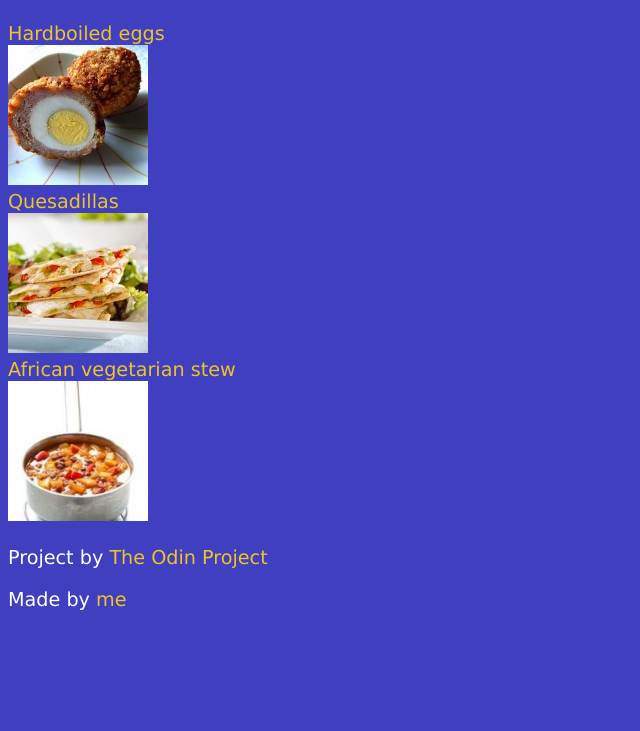
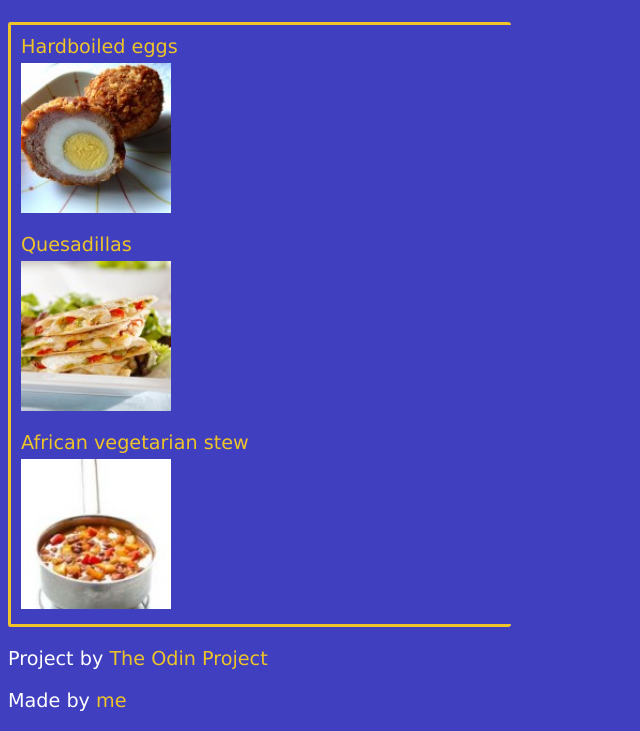
Before and after one commit to gabriel-tanase1/TOPF-Recipes-Website, a plain HTML site: page index.html in a window 1280 px wide. Shown: the part 74-805 px from the top of the page, without its empty margins (0-640 px from the left). Drawn offline with Linux system fonts and the light colour scheme.

Commit message:
Fix the styling on the main page

```diff
--- a/index.html
+++ b/index.html
@@ -9,15 +9,21 @@
 <body>
 <h1>Recipes</h1>
 <ul class="recipe-list">
+    <div class="recipe-container">
         <a href="recipes/eggs.html">
-        <li>Hardboiled eggs</li><img src="images/eggs.jpg" alt="Hardboiled eggs">
+            <li class="recipe-item">Hardboiled eggs</li><img class="recipe-pic" src="images/eggs.jpg" alt="Hardboiled eggs">
         </a>
+    </div>
+    <div class="recipe-container">
         <a href="recipes/quesadillas.html">
-        <li>Quesadillas</li><img src="images/quesadillas.jpg" alt="Quesadillas">
+            <li class="recipe-item">Quesadillas</li><img class="recipe-pic" src="images/quesadillas.jpg" alt="Quesadillas">
         </a>
+    </div>
+    <div class="recipe-container">
         <a href="recipes/stew.html">
-        <li>African vegetarian stew</li><img src="images/stew.jpg" alt="African vegetarian stew">
+            <li class="recipe-item">African vegetarian stew</li><img class="recipe-pic" src="images/stew.jpg" alt="African vegetarian stew">
         </a>
+    </div>
 </ul>
 
 <p>Project by <a href="https://www.theodinproject.com/lessons/foundations-recipes"
--- a/styles.css
+++ b/styles.css
@@ -9,6 +9,13 @@ a{
 text-decoration: none;
 color:#EEC429;
 }
+.recipe-pic{
+    width: 150px;
+    height: auto;
+}
+.recipe-pic:hover{
+    box-shadow: 3px 3px 3px black;
+}
 a:hover{
     font-weight: bolder;
     cursor: pointer;
@@ -17,8 +24,29 @@ a:hover{
     list-style: none;
     margin:0px;
     padding:0px;
+    border:#EEC429 3px solid;
+    border-right: 0px;
+    border-radius: 3px;
+    width: 500px;
+}
 
-}.recipe-list a{
+.recipe-list a{
     color:#EEC429;
     font-weight: 500;
 }
+.recipe-item{
+    margin-bottom: 5px;
+}
+.recipe-item:hover{
+    font-weight: bolder;
+}
+
+.recipe-container{
+margin:5px;
+padding:5px;
+}
+fieldset{
+    width: 500px;
+}
+
+/* recipe pages styles */
```
Lines whose indentation alone changed are shown as unchanged.
